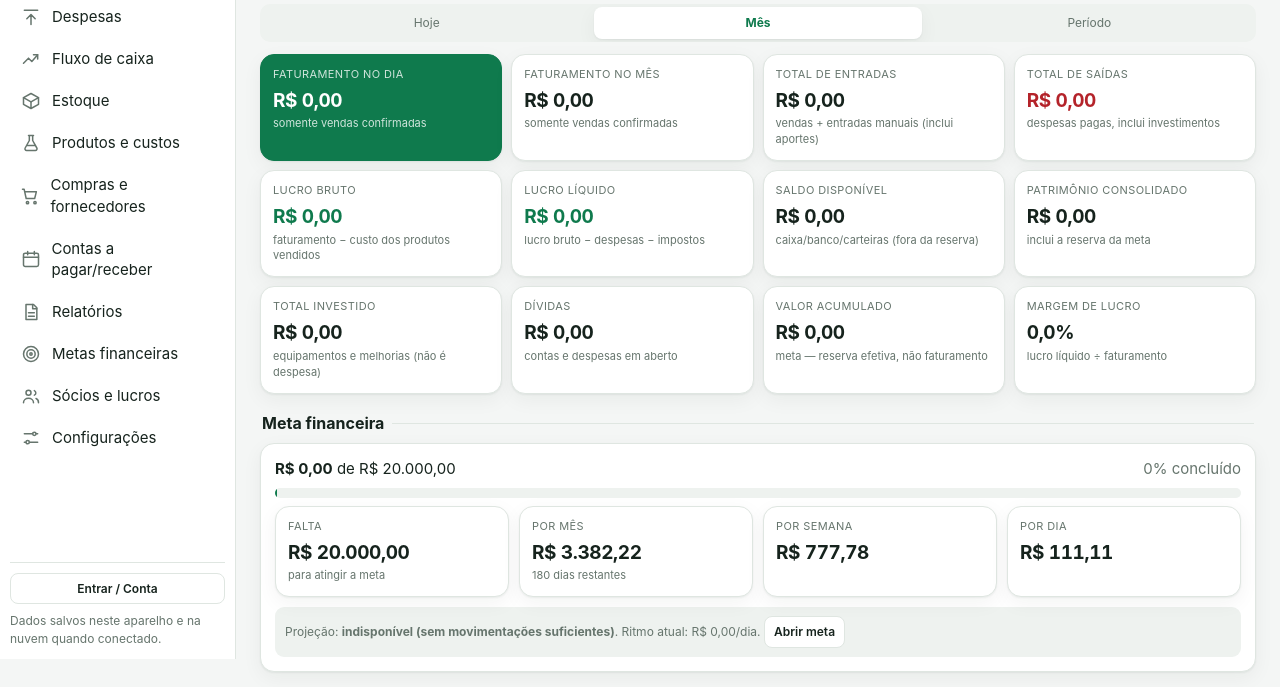
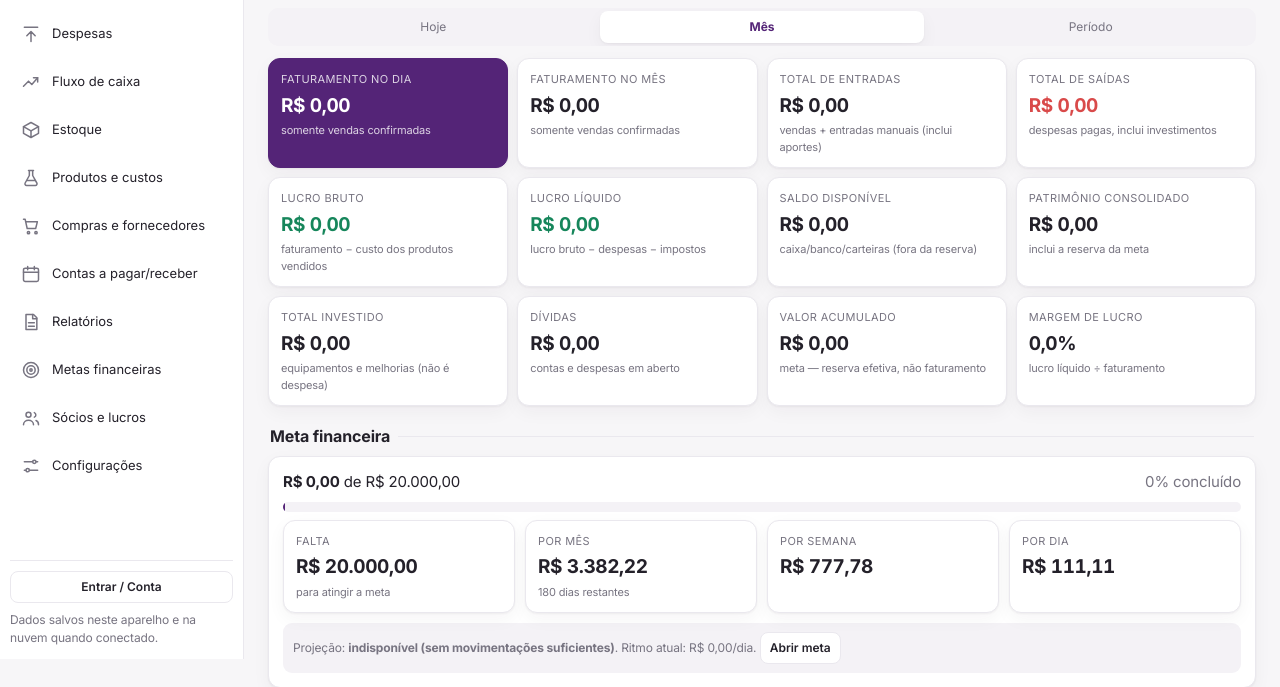
Before and after one commit to luccasrochadelacalle2009-cmyk/ACAI, a plain HTML site: page index.html in a window 1280 px wide. Shown: the part 141-828 px from the top of the page. Drawn offline with nearby package versions, Linux system fonts and the light colour scheme.

Commit message:
Add files via upload

```diff
--- a/index.html
+++ b/index.html
@@ -3,14 +3,17 @@
 <head>
 <meta charset="UTF-8">
 <meta name="viewport" content="width=device-width, initial-scale=1, viewport-fit=cover">
-<meta name="theme-color" content="#0f7a4d">
+<meta name="theme-color" content="#542477">
 <meta name="description" content="Gestão financeira, comercial e operacional do negócio de açaí.">
 <title>Açaí ERP — Gestão do negócio</title>
-<link rel="manifest" href="manifest.json?v=6">
-<link rel="icon" type="image/png" sizes="192x192" href="icon-192.png?v=6">
-<link rel="icon" type="image/png" sizes="512x512" href="icon-512.png?v=6">
-<link rel="apple-touch-icon" href="icon-192.png?v=6">
-<link rel="stylesheet" href="styles.css?v=6">
+<link rel="preconnect" href="https://fonts.googleapis.com">
+<link rel="preconnect" href="https://fonts.gstatic.com" crossorigin>
+<link href="https://fonts.googleapis.com/css2?family=Inter:wght@400;500;600;700&display=swap" rel="stylesheet">
+<link rel="manifest" href="manifest.json?v=10">
+<link rel="icon" type="image/png" sizes="192x192" href="icon-192.png?v=10">
+<link rel="icon" type="image/png" sizes="512x512" href="icon-512.png?v=10">
+<link rel="apple-touch-icon" href="icon-192.png?v=10">
+<link rel="stylesheet" href="styles.css?v=10">
 <script src="https://cdn.jsdelivr.net/npm/@supabase/supabase-js@2/dist/umd/supabase.js"></script>
 <script>
   try {
@@ -60,11 +63,11 @@
   <div id="toast-root" aria-live="polite"></div>
 </div>
 
-<script src="js/icons.js?v=6"></script>
-<script src="js/core.js?v=6"></script>
-<script src="js/calc.js?v=6"></script>
-<script src="js/views.js?v=6"></script>
-<script src="js/actions.js?v=6"></script>
-<script src="js/app.js?v=6"></script>
+<script src="js/icons.js?v=10"></script>
+<script src="js/core.js?v=10"></script>
+<script src="js/calc.js?v=10"></script>
+<script src="js/views.js?v=10"></script>
+<script src="js/actions.js?v=10"></script>
+<script src="js/app.js?v=10"></script>
 </body>
 </html>
--- a/styles.css
+++ b/styles.css
@@ -1,47 +1,52 @@
 /* ===== Açaí ERP — design mobile-first ===== */
 :root {
-  --bg: #f4f6f5;
+  /* Identidade Açaí ERP — roxo / branco / cinza */
+  --bg: #f7f6f8;
   --surface: #ffffff;
-  --surface-2: #eef2ef;
-  --text: #16231d;
-  --muted: #66756d;
-  --line: #dfe6e1;
-  --brand: #0f7a4d;
-  --brand-2: #0b5e3b;
-  --brand-soft: #e3f3ea;
-  --danger: #b4232a;
+  --surface-2: #f4f2f6;
+  --text: #24212a;
+  --muted: #777481;
+  --line: #eae8ee;
+  --brand: #542477;
+  --brand-2: #38204f;
+  --brand-soft: #f0e9f6;
+  --danger: #d94a4a;
   --danger-soft: #fdecec;
-  --warn: #a15c00;
-  --warn-soft: #fff3dd;
-  --ok: #0f7a4d;
-  --shadow: 0 1px 2px rgba(16,40,28,.06), 0 6px 20px rgba(16,40,28,.05);
-  --radius: 14px;
-  --top-h: 58px;
-  --side-w: 236px;
+  --warn: #d69a32;
+  --warn-soft: #fdf4e5;
+  --ok: #16865b;
+  --ok-soft: #e6f4ed;
+  --shadow: 0 1px 2px rgba(36,33,42,.05), 0 6px 18px rgba(36,33,42,.045);
+  --radius: 12px;
+  --top-h: 60px;
+  --side-w: 244px;
   --bottom-h: 62px;
 }
 [data-theme="dark"] {
-  --bg: #0d1511;
-  --surface: #15211b;
-  --surface-2: #1c2b23;
-  --text: #eaf2ed;
-  --muted: #9caea3;
-  --line: #2a3a31;
-  --brand: #35c184;
-  --brand-2: #23a86e;
-  --brand-soft: #153b2b;
-  --danger: #ff7b7b;
-  --danger-soft: #3d2022;
-  --warn: #ffc46b;
-  --warn-soft: #3a2c17;
+  --bg: #17131c;
+  --surface: #201a29;
+  --surface-2: #2a2235;
+  --text: #f4f1f7;
+  --muted: #a9a2b3;
+  --line: #3a3145;
+  --brand: #b487d9;
+  --brand-2: #c9a4e8;
+  --brand-soft: #332344;
+  --danger: #f07a7a;
+  --danger-soft: #402629;
+  --warn: #e8b45e;
+  --warn-soft: #3d3120;
+  --ok: #4ec08d;
+  --ok-soft: #1f3a2e;
   --shadow: 0 1px 2px rgba(0,0,0,.3), 0 8px 24px rgba(0,0,0,.22);
 }
 * { box-sizing: border-box; }
 html, body { margin: 0; padding: 0; }
 body {
   background: var(--bg); color: var(--text);
-  font: 15px/1.45 -apple-system, BlinkMacSystemFont, "Segoe UI", Roboto, Arial, sans-serif;
+  font: 15px/1.5 Inter, Manrope, -apple-system, BlinkMacSystemFont, "Segoe UI", Roboto, Arial, sans-serif;
   -webkit-font-smoothing: antialiased;
+  letter-spacing: -.01em;
   padding-bottom: calc(var(--bottom-h) + env(safe-area-inset-bottom));
 }
 button, input, select, textarea { font: inherit; color: inherit; }
@@ -99,10 +104,16 @@ a { color: var(--brand); }
 #sidebar.open { transform: none; }
 #sidebar-overlay { position: fixed; inset: 0; z-index: 55; background: rgba(0,0,0,.42); display: none; }
 #sidebar-overlay.open { display: block; }
-#nav-list { display: flex; flex-direction: column; gap: 2px; overflow-y: auto; flex: 1; }
+#nav-list { display: flex; flex-direction: column; gap: 10px; overflow-y: auto; flex: 1; }
+.nav-group { display: grid; gap: 2px; }
+.nav-group-title {
+  font-size: 10px; font-weight: 700; letter-spacing: .08em; text-transform: uppercase;
+  color: var(--muted); padding: 4px 10px 2px;
+}
 .nav-item {
-  display: flex; align-items: center; gap: 10px; padding: 9px 10px; border-radius: 10px;
+  display: flex; align-items: center; gap: 10px; padding: 8px 10px; border-radius: 9px;
   border: 0; background: transparent; text-align: left; width: 100%; color: var(--text);
+  font-size: 13px;
 }
 .nav-item:hover { background: var(--surface-2); }
 .nav-item.active { background: var(--brand-soft); color: var(--brand); font-weight: 600; }
@@ -258,6 +269,8 @@ td.num, th.num { text-align: right; font-variant-numeric: tabular-nums; }
 .modal-head { display: flex; align-items: center; gap: 8px; margin-bottom: 14px; }
 .modal-head h2 { margin: 0; flex: 1; }
 .modal .form-grid { gap: 10px; }
+.modal .nav-group + .nav-group { margin-top: 14px; }
+.modal .nav-group .grid { gap: 6px; }
 .line-item { display: grid; grid-template-columns: 1.6fr .7fr .8fr .8fr 32px; gap: 5px; align-items: end; margin-bottom: 6px; }
 .line-item input, .line-item select { min-height: 36px; padding: 6px; font-size: 12px; }
 .line-head { display: grid; grid-template-columns: 1.6fr .7fr .8fr .8fr 32px; gap: 5px; font-size: 10px; color: var(--muted); text-transform: uppercase; }
--- a/sw.js
+++ b/sw.js
@@ -1,6 +1,6 @@
 /* Açaí ERP — service worker: network-first (atualiza rápido) com fallback em cache para offline */
-const CACHE = 'acai-erp-v6-2026-11-21';
-const V = '?v=6';
+const CACHE = 'acai-erp-v10-2026-11-21';
+const V = '?v=10';
 const SHELL = [
   './', './index.html' + V, './styles.css' + V, './manifest.json' + V,
   './icon-192.png' + V, './icon-512.png' + V,
```
Also changed, not shown: COMO_PUBLICAR.txt (added), manifest.json, 2 other files.
